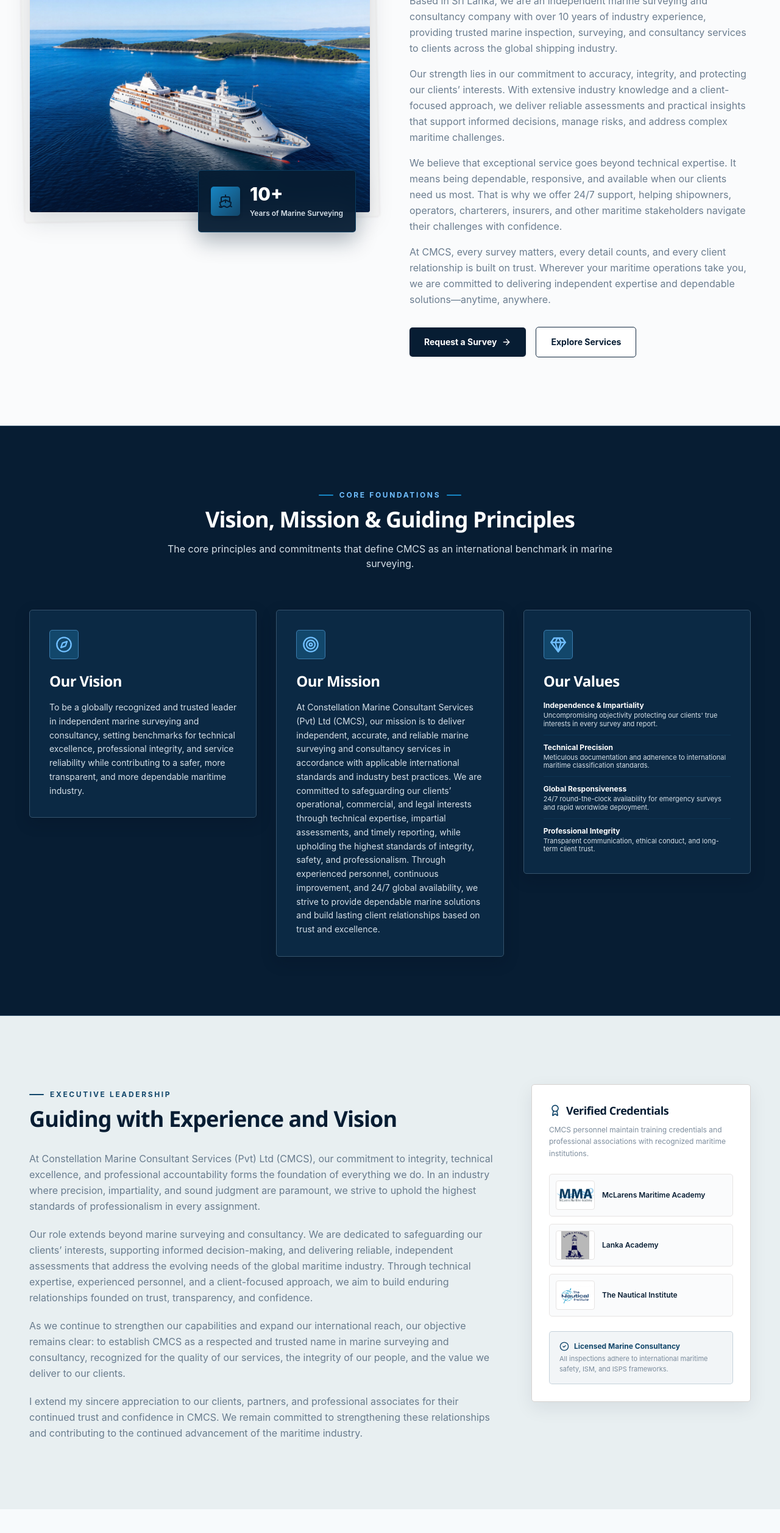
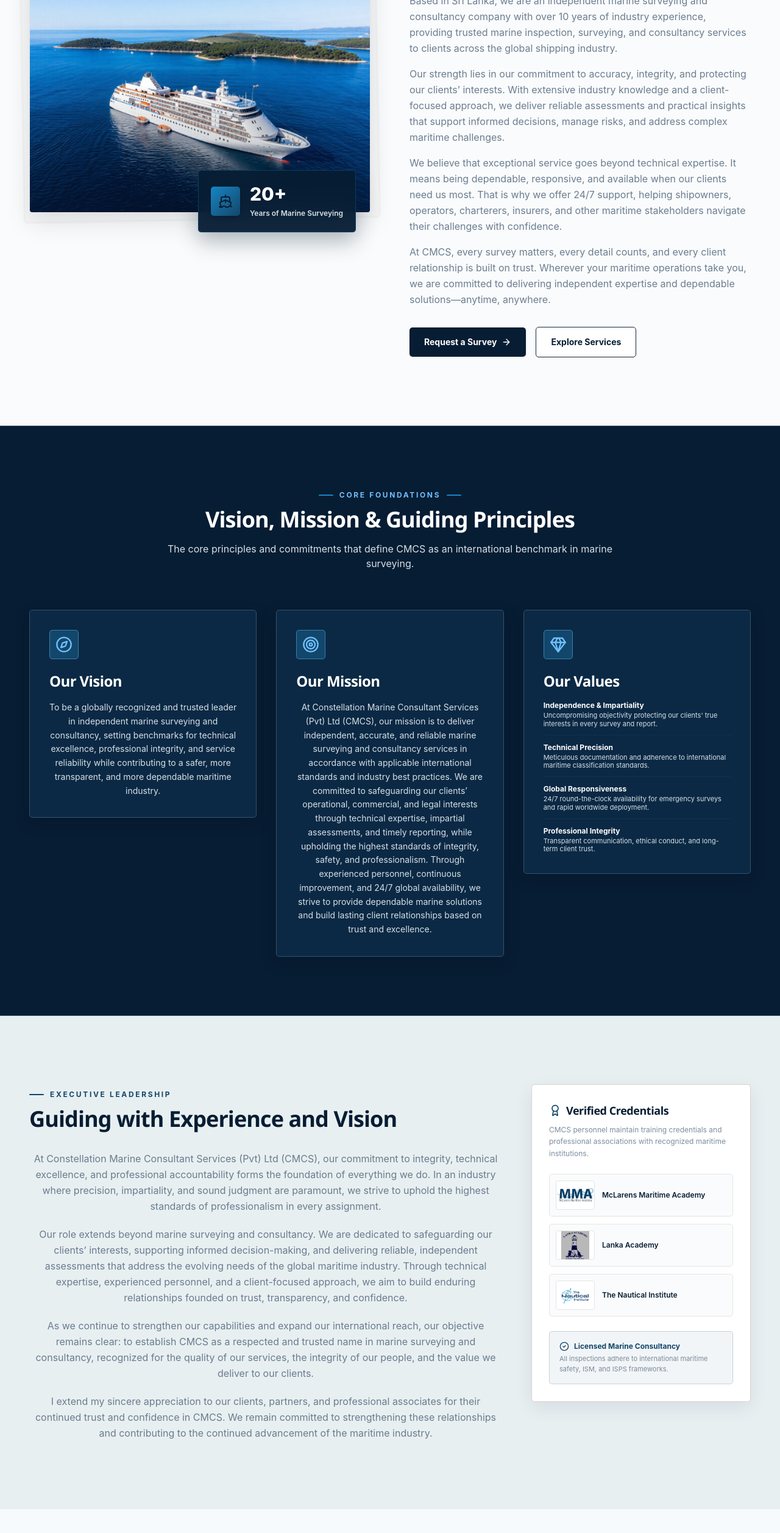
Before and after one commit to drtdsamarawickrama/consmarine, a Next.js app: page /about-us in a window 1280 px wide. Shown: the part 826-3340 px from the top of the page at 61% size. Built offline with nearby package versions, Linux system fonts and the light colour scheme.

Commit message:
Update page.tsx

```diff
--- a/src/app/about-us/page.tsx
+++ b/src/app/about-us/page.tsx
@@ -89,7 +89,7 @@ export default function AboutPage() {
                 </div>
                 <div>
                   <strong className="block text-2xl font-extrabold text-white sm:text-3xl">
-                    10+
+                    20+
                   </strong>
                   <span className="text-xs font-semibold text-silver">
                     Years of Marine Surveying
@@ -165,7 +165,7 @@ export default function AboutPage() {
                 <h3 className="text-2xl font-bold text-white group-hover:text-aqua-light transition-colors">
                   Our Vision
                 </h3>
-                <p className="mt-4 text-sm leading-relaxed text-silver">
+                <p className="mt-4 text-sm leading-relaxed text-silver text-center">
                   {vision}
                 </p>
               </div>
@@ -180,7 +180,7 @@ export default function AboutPage() {
                 <h3 className="text-2xl font-bold text-white group-hover:text-aqua-light transition-colors">
                   Our Mission
                 </h3>
-                <p className="mt-4 text-sm leading-relaxed text-silver">
+                <p className="mt-4 text-sm leading-relaxed text-silver  text-center">
                   {mission}
                 </p>
               </div>
@@ -228,7 +228,7 @@ export default function AboutPage() {
               <h2 className="text-3xl font-extrabold tracking-tight text-midnight sm:text-4xl">
                 Guiding with Experience and Vision
               </h2>
-              <div className="mt-8 space-y-5 text-base leading-relaxed text-graphite/85">
+              <div className="mt-8 space-y-5 text-base leading-relaxed text-graphite/85  text-center">
                 {chairmanMessage.filter(Boolean).map((paragraph, index) => (
                   <p key={index}>{paragraph}</p>
                 ))}
```
